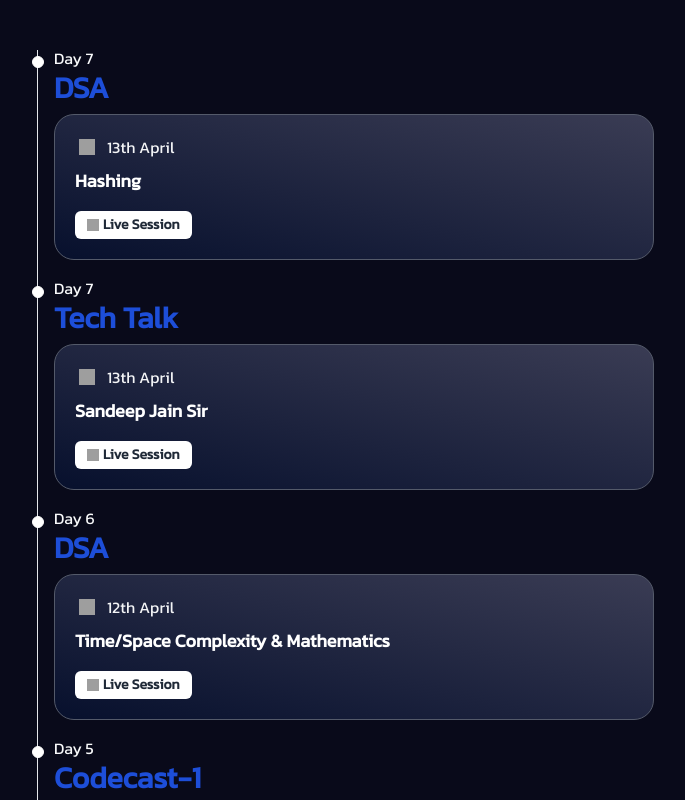
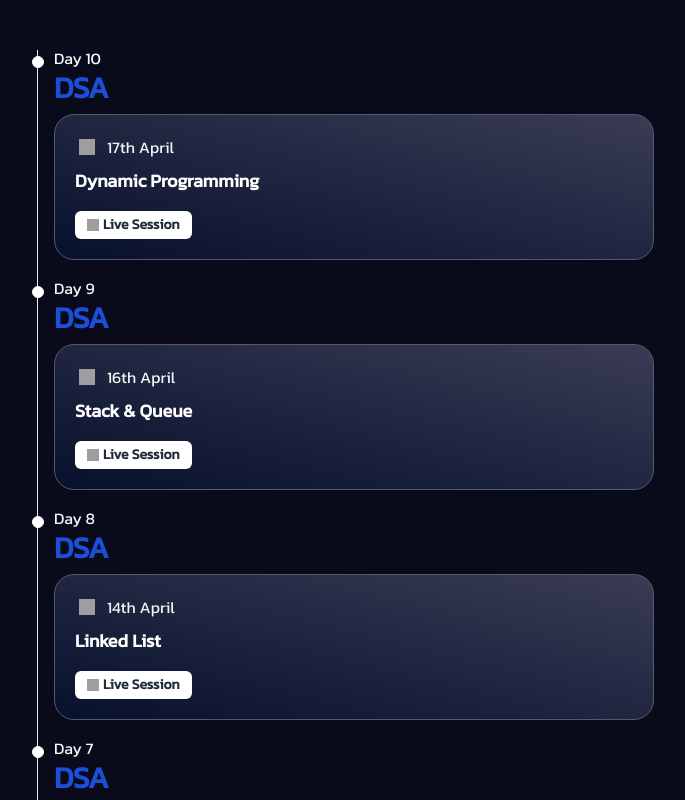
Before and after one commit to suraj-xd/bootcamp-landing-page, a Next.js app: page /learnings in a window 1280 px wide. Shown: the part 640-1440 px from the top of the page, without its empty margins (3-688 px from the left). Built offline with nearby package versions, Linux system fonts and the light colour scheme; grey boxes are pictures that could not be loaded.

Commit message:
Update index.js

```diff
--- a/pages/learnings/index.js
+++ b/pages/learnings/index.js
@@ -54,10 +54,15 @@ export default function TimeLine() {
                     </a>
                 </div>
                 <ol class="relative border-l border-gray-200 dark:border-gray-700">
+                    <List day={"Day 10"} date={"17th April"} topic="DSA" session="Dynamic Programming" live="https://www.youtube.com/live/5OPs40geXJ8?feature=share"/>
+
+                    <List day={"Day 9"} date={"16th April"} topic="DSA" session="Stack & Queue" live="https://www.youtube.com/live/Vhx0HRI5q9A?feature=share"/>
+
+                    <List day={"Day 8"} date={"14th April"} topic="DSA" session="Linked List" live="https://www.youtube.com/live/MVvPAzYpn5o?feature=share"/>
+
                  <List day={"Day 7"} date={"13th April"} topic="DSA" session="Hashing" live="https://www.youtube.com/live/kkbO01x4u1g?feature=share"/>
-                  <List day={"Day 7"} date={"13th April"} topic="Tech Talk" session="Sandeep Jain Sir" live="https://www.youtube.com/live/UgCIQcFEYEc?feature=share"/>
                    <List day={"Day 6"} date={"12th April"} topic="DSA" session="Time/Space Complexity & Mathematics" live="https://www.youtube.com/live/uDkse0TcxxQ?feature=share"/>
-                 <List day={"Day 5"} date={"11th April"} topic="Codecast-1" session="Riti Kumari" live="https://www.youtube.com/live/ivdNj0THpNw?feature=share"/>
+                 <List day={"Day 5"} date={"11th April"} topic="CodeCast" session="Riti Kumari" live="https://www.youtube.com/live/ivdNj0THpNw?feature=share"/>
                    <List day={"Day 4"} date={"10th April"} topic="DSA" session="Function & Recursion" live="https://youtube.com/live/8TVLA6rntBY" title1="Class Notes" title1Link="https://docs.google.com/document/d/1mlX9H2047UxWx6SpgE4r6QYENJK3IStSQnjOXd7ziHo/edit?usp=sharing"/>
                   <List day={"Day 3"} date={"8th April"} topic="DSA" session="Strings" live="https://youtube.com/live/KOLlqVcakQk" title1="Strings" title1Link="https://drive.google.com/file/d/1iftmxh2NIywJgtbVaz9D4iDY1yawMCZ6/view?usp=sharing" title2="Class Notes" title2Link="https://docs.google.com/document/d/1sGas3D2YTzL0qXIRiG8Mkw4JAUBv3SxTKFJ6mXBed1M/edit" />
                     <List day={"Day 2"} date={"7th April"} topic="DSA" session="Arrays" live="https://youtube.com/live/ZJngGYT8gIw" title1="Arrays" title1Link="https://drive.google.com/file/d/1KzZiDcfyUs-rdy0BN3K-O_U8asokGsxb/view?usp=sharing" title2="Class Notes" title2Link="https://docs.google.com/document/d/1lh5YQH0ho_Maw-Mz82pb1UL3sHHpCkHVM9NZ1Ldm22s/edit?usp=sharing"/>
```
